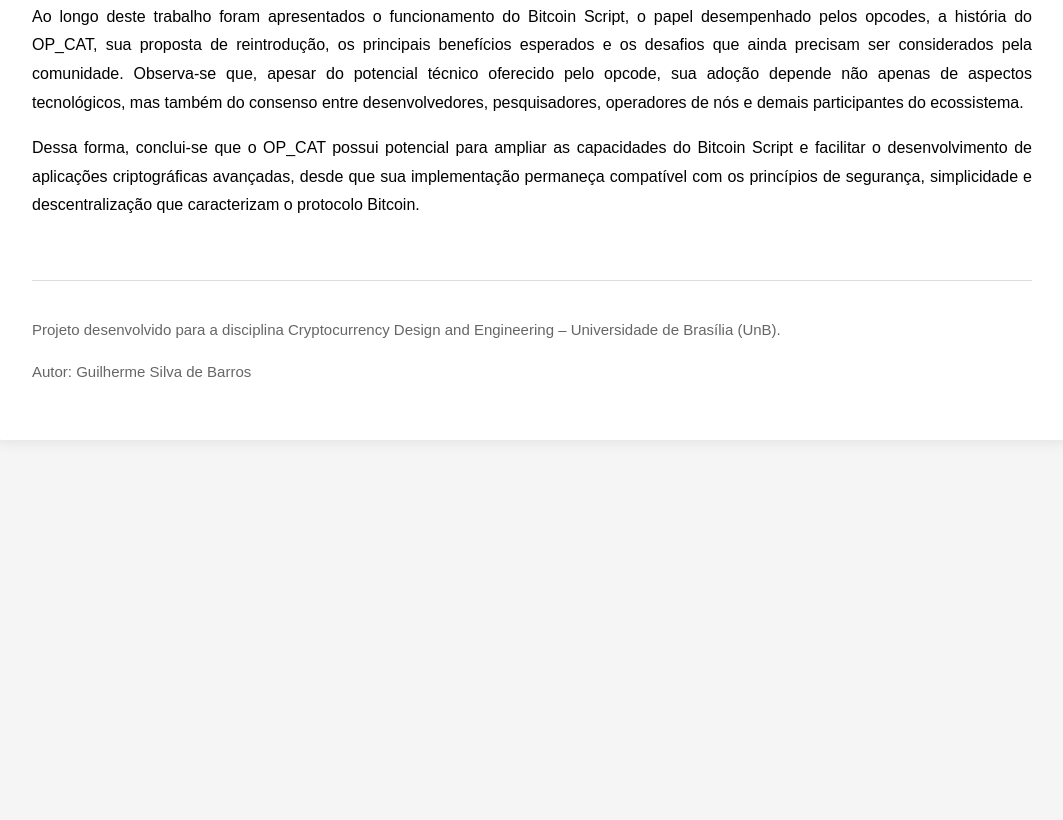
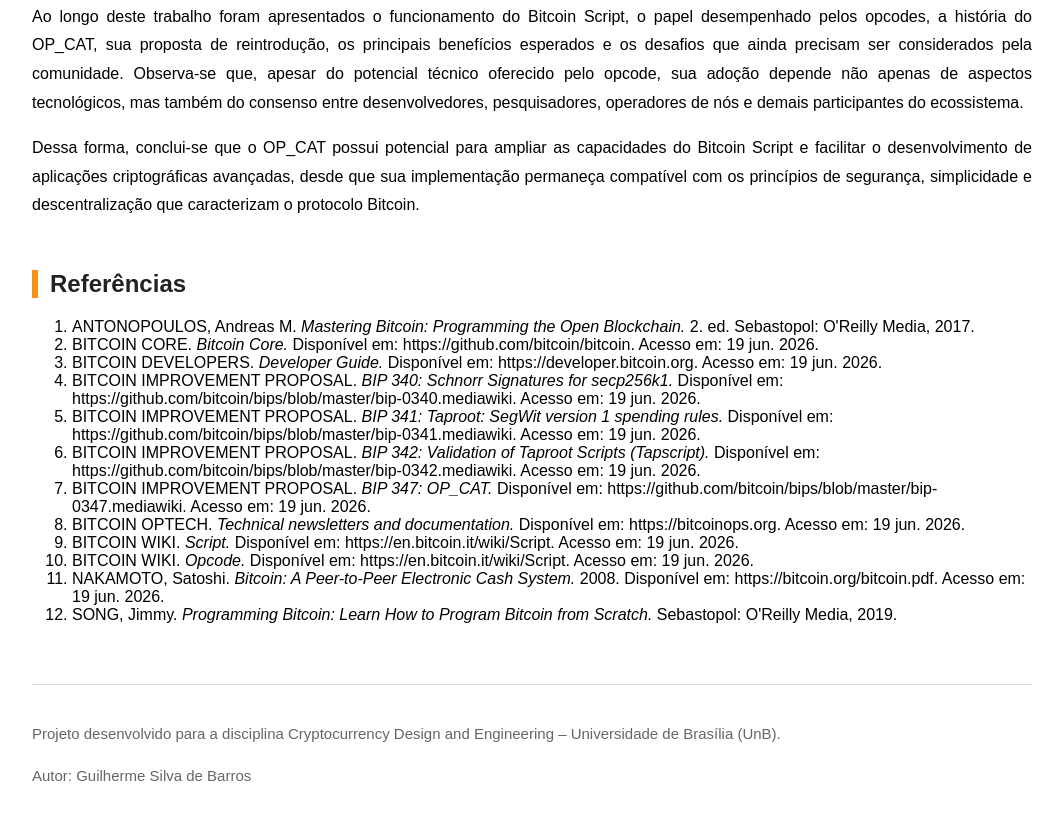
Before and after one commit to B4rr0s-S1lv4/B4rr0s-S1lv4.github.io, a plain HTML site: page index.html in a window 1280 px wide. Shown: the part 7772-8592 px from the top of the page, without its empty margins (108-1171 px from the left). Before the commit the page ends 8252 px from the top, so only its background shows below. Drawn offline with Linux system fonts and the light colour scheme.

Commit message:
Add references section to index.html
Added a new section for references with multiple citations related to Bitcoin and its development.

```diff
--- a/index.html
+++ b/index.html
@@ -792,6 +792,132 @@
 </p>
 
 </section>
+            <section id="referencias">
+
+<h2>Referências</h2>
+
+<ol class="references">
+
+<li>
+
+ANTONOPOULOS, Andreas M.
+<i>Mastering Bitcoin: Programming the Open Blockchain.</i>
+2. ed. Sebastopol: O'Reilly Media, 2017.
+
+</li>
+
+<li>
+
+BITCOIN CORE.
+<i>Bitcoin Core.</i>
+Disponível em:
+https://github.com/bitcoin/bitcoin.
+Acesso em: 19 jun. 2026.
+
+</li>
+
+<li>
+
+BITCOIN DEVELOPERS.
+<i>Developer Guide.</i>
+Disponível em:
+https://developer.bitcoin.org.
+Acesso em: 19 jun. 2026.
+
+</li>
+
+<li>
+
+BITCOIN IMPROVEMENT PROPOSAL.
+<i>BIP 340: Schnorr Signatures for secp256k1.</i>
+Disponível em:
+https://github.com/bitcoin/bips/blob/master/bip-0340.mediawiki.
+Acesso em: 19 jun. 2026.
+
+</li>
+
+<li>
+
+BITCOIN IMPROVEMENT PROPOSAL.
+<i>BIP 341: Taproot: SegWit version 1 spending rules.</i>
+Disponível em:
+https://github.com/bitcoin/bips/blob/master/bip-0341.mediawiki.
+Acesso em: 19 jun. 2026.
+
+</li>
+
+<li>
+
+BITCOIN IMPROVEMENT PROPOSAL.
+<i>BIP 342: Validation of Taproot Scripts (Tapscript).</i>
+Disponível em:
+https://github.com/bitcoin/bips/blob/master/bip-0342.mediawiki.
+Acesso em: 19 jun. 2026.
+
+</li>
+
+<li>
+
+BITCOIN IMPROVEMENT PROPOSAL.
+<i>BIP 347: OP_CAT.</i>
+Disponível em:
+https://github.com/bitcoin/bips/blob/master/bip-0347.mediawiki.
+Acesso em: 19 jun. 2026.
+
+</li>
+
+<li>
+
+BITCOIN OPTECH.
+<i>Technical newsletters and documentation.</i>
+Disponível em:
+https://bitcoinops.org.
+Acesso em: 19 jun. 2026.
+
+</li>
+
+<li>
+
+BITCOIN WIKI.
+<i>Script.</i>
+Disponível em:
+https://en.bitcoin.it/wiki/Script.
+Acesso em: 19 jun. 2026.
+
+</li>
+
+<li>
+
+BITCOIN WIKI.
+<i>Opcode.</i>
+Disponível em:
+https://en.bitcoin.it/wiki/Script.
+Acesso em: 19 jun. 2026.
+
+</li>
+
+<li>
+
+NAKAMOTO, Satoshi.
+<i>Bitcoin: A Peer-to-Peer Electronic Cash System.</i>
+2008.
+Disponível em:
+https://bitcoin.org/bitcoin.pdf.
+Acesso em: 19 jun. 2026.
+
+</li>
+
+<li>
+
+SONG, Jimmy.
+<i>Programming Bitcoin: Learn How to Program Bitcoin from Scratch.</i>
+Sebastopol: O'Reilly Media, 2019.
+
+</li>
+
+</ol>
+
+</section>
         <footer>
 
 <p>
```
